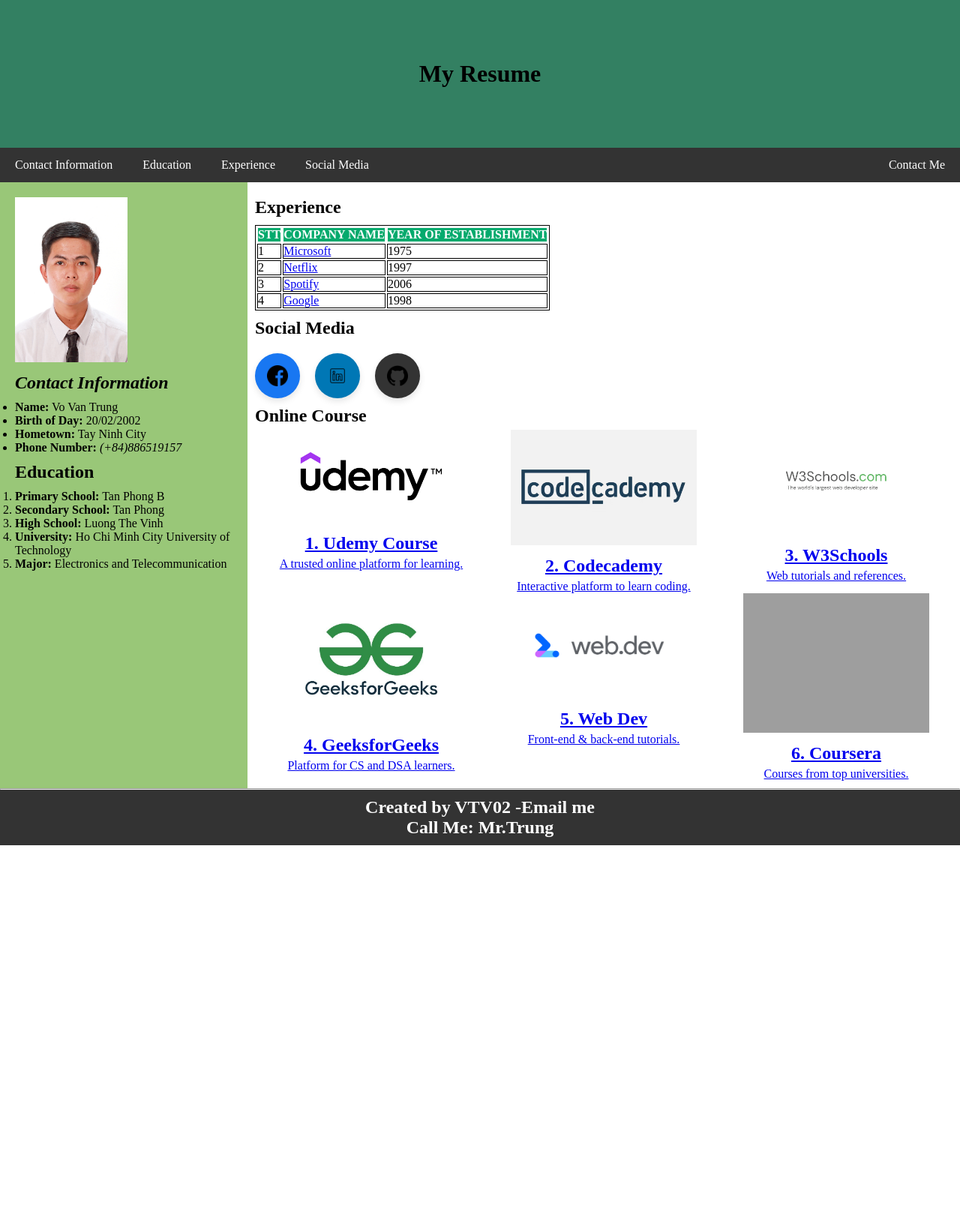
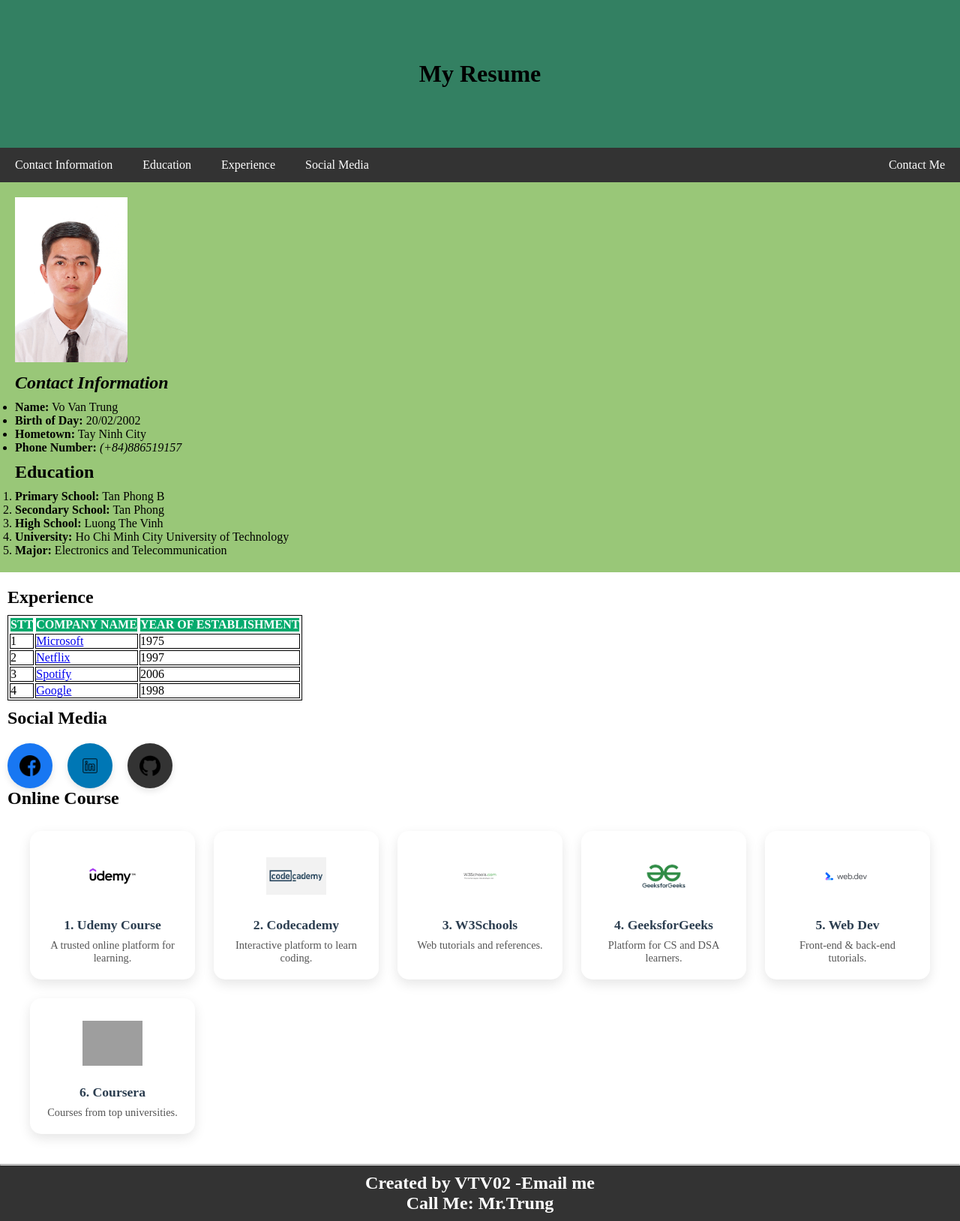
Before and after one commit to VTV02/VTV02.github.io, a PHP site: page / in a window 1280 px wide. Shown: the whole page at 75% size. Before the commit the page ends 1127 px from the top, so only its background shows below. Run offline with PHP 8.4, Linux system fonts and the light colour scheme; grey boxes are pictures that could not be loaded.

Commit message:
Update style.css

```diff
--- a/style.css
+++ b/style.css
@@ -81,7 +81,6 @@ nav a:hover{
   background-color: #333; /* GitHub đen xám */
 }
 
-
 .menu_left{
 	float: left;
 }
@@ -119,30 +118,55 @@ footer a{
 table, th, td {
   border: 1px solid;
 }
-#course_container{
-	display: flex;
-	flex-wrap: wrap;
+#online_course{
+	padding:10px 10px 10px 0px;
 }
-.course_item{
-	/*width: 33%;
-	float: left;*/
-	flex: 33%;
-	text-align: center;
+#course_container {
+  display: grid;
+  grid-template-columns: repeat(auto-fit, minmax(220px, 1fr));
+  gap: 25px;
+  padding: 30px;
+  max-width: 1200px;
+  margin: 0 auto;
 }
-.course_img{
-	width: 80%;
+
+.course_item {
+  background: white;
+  border-radius: 15px;
+  box-shadow: 0 6px 16px rgba(0, 0, 0, 0.1);
+  text-align: center;
+  padding: 20px;
+  text-decoration: none;
+  color: #2c3e50;
+  transition: transform 0.3s ease, box-shadow 0.3s ease;
+  display: flex;
+  flex-direction: column;
+  align-items: center;
 }
-.course_title{
-	font-size: 150%;
-	font-weight: bold;
-	padding: 10px 10px 5px 10px;
+
+.course_item:hover {
+  transform: translateY(-6px);
+  box-shadow: 0 12px 24px rgba(0, 0, 0, 0.2);
 }
-#course{
-		padding: 10px 10px 5px 0px;
+
+.course_img {
+  width: 80px;
+  height: 80px;
+  object-fit: contain;
+  margin-bottom: 15px;
 }
-.course_dsc{
-	margin: 0px 10px 20px 10px;
+
+.course_title {
+  font-size: 1.1rem;
+  font-weight: 600;
+  margin-bottom: 8px;
 }
+
+.course_desc {
+  font-size: 0.9rem;
+  color: #555;
+}
+
 th {
   background-color: #04AA6D;
   color: white;
```
